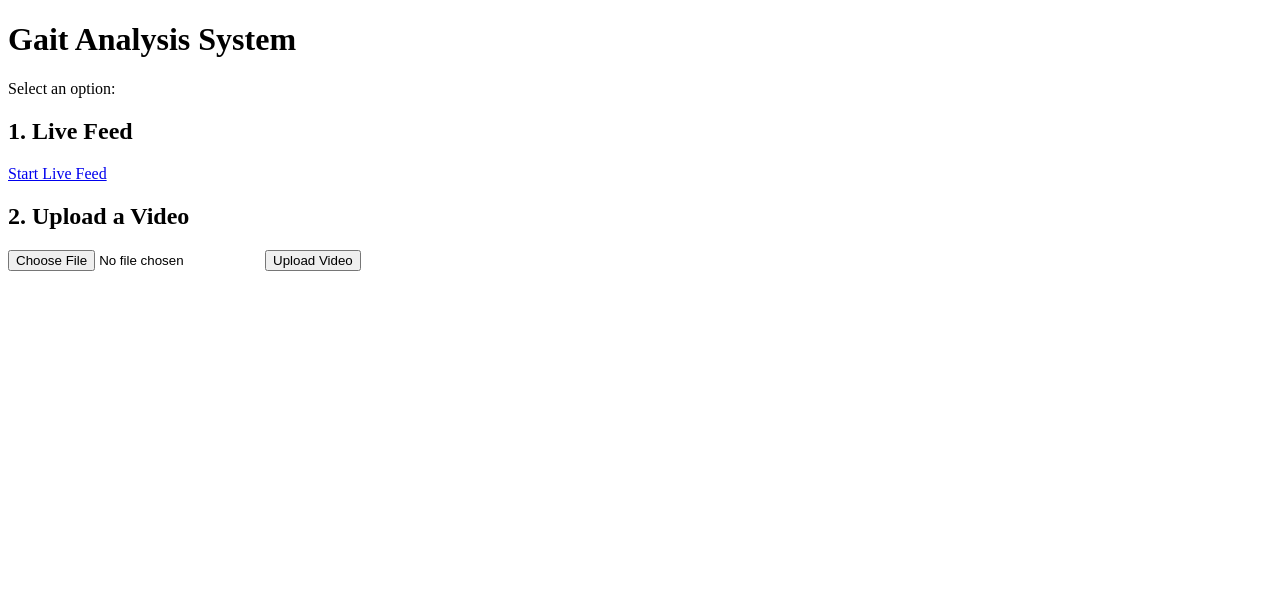
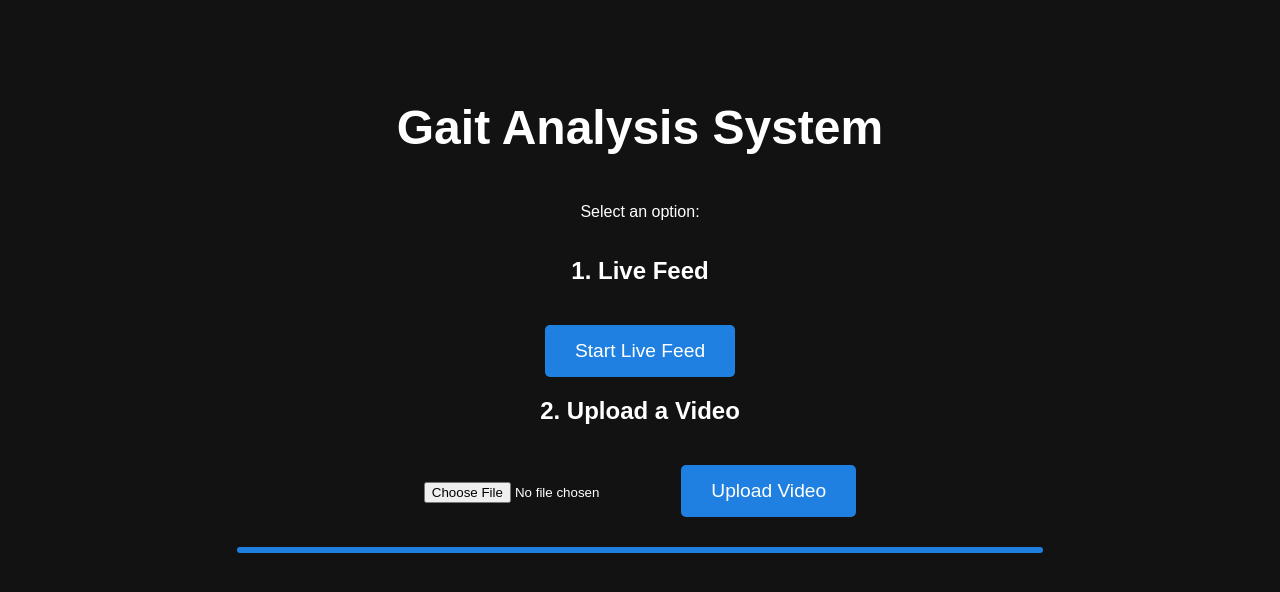
Before and after one commit to tanuj437/Gait, a Python web app: template templates/index.html in a window 1280 px wide. Shown: the top 592 px of the page. Run offline with Jinja, Linux system fonts and the light colour scheme; the template is opened without the code that fills it, so the values that code supplies are empty.

Commit message:
Added stylingssss

```diff
--- a/templates/index.html
+++ b/templates/index.html
@@ -4,18 +4,116 @@
     <meta charset="UTF-8">
     <meta name="viewport" content="width=device-width, initial-scale=1.0">
     <title>Gait Analysis</title>
+    <style>
+        body {
+            background-color: #121212;
+            color: white;
+            font-family: 'Arial', sans-serif;
+            margin: 0;
+            padding: 0;
+            text-align: center;
+        }
+        h1 {
+            font-size: 3em;
+            margin-top: 50px;
+        }
+        h2 {
+            font-size: 1.5em;
+            margin-top: 20px;
+        }
+        .content {
+            display: flex;
+            justify-content: center;
+            align-items: center;
+            flex-direction: column;
+            margin-top: 50px;
+        }
+        button {
+            background-color: #1f80e1;
+            color: white;
+            padding: 15px 30px;
+            border: none;
+            border-radius: 5px;
+            font-size: 1.2em;
+            cursor: pointer;
+            margin-top: 20px;
+            transition: background-color 0.3s ease;
+        }
+        button:hover {
+            background-color: #155a8a;
+        }
+        #video-feed {
+            margin-top: 30px;
+            width: 80%;
+            max-width: 800px;
+            border-radius: 10px;
+            border: 3px solid #1f80e1;
+            overflow: hidden;
+            position: relative;
+        }
+        #live-video {
+            width: 100%;
+            height: 100%;
+            object-fit: cover;
+        }
+        .prediction {
+            font-size: 1.5em;
+            color: #76ff03;
+            font-weight: bold;
+            position: absolute;
+            bottom: 10px;
+            left: 10px;
+            text-shadow: 2px 2px 4px rgba(0, 0, 0, 0.7);
+        }
+    </style>
 </head>
 <body>
+    <div class="content">
         <h1>Gait Analysis System</h1>
         <p>Select an option:</p>
 
         <h2>1. Live Feed</h2>
-    <a href="/videofeed/live" target="_blank">Start Live Feed</a>
+        <button onclick="startLiveFeed()">Start Live Feed</button>
+        <button onclick="stopLiveFeed()" style="display:none;">Stop Live Feed</button>
 
         <h2>2. Upload a Video</h2>
         <form action="/upload" method="post" enctype="multipart/form-data">
             <input type="file" name="video" accept="video/*" required>
             <button type="submit">Upload Video</button>
         </form>
+
+        <div id="video-feed">
+            <img src="" id="live-video" alt="Live Feed" style="display:none;">
+            <div id="prediction" class="prediction" style="display:none;"></div>
+        </div>
+    </div>
+
+    <script>
+        let liveFeedStarted = false;
+        const liveVideo = document.getElementById('live-video');
+        const predictionText = document.getElementById('prediction');
+
+        function startLiveFeed() {
+            liveFeedStarted = true;
+            liveVideo.style.display = 'block';
+            liveVideo.src = "/videofeed/live";
+            document.querySelector('button:nth-of-type(1)').style.display = 'none';
+            document.querySelector('button:nth-of-type(2)').style.display = 'inline-block';
+        }
+
+        function stopLiveFeed() {
+            liveFeedStarted = false;
+            liveVideo.style.display = 'none';
+            predictionText.style.display = 'none';
+            document.querySelector('button:nth-of-type(1)').style.display = 'inline-block';
+            document.querySelector('button:nth-of-type(2)').style.display = 'none';
+        }
+
+        // Display predictions on live video stream
+        function updatePrediction(prediction) {
+            predictionText.style.display = 'block';
+            predictionText.innerHTML = prediction;
+        }
+    </script>
 </body>
 </html>
```
Also changed, not shown: app.py (+0 -31 lines), 2 other files. Lines whose indentation alone changed are shown as unchanged.
